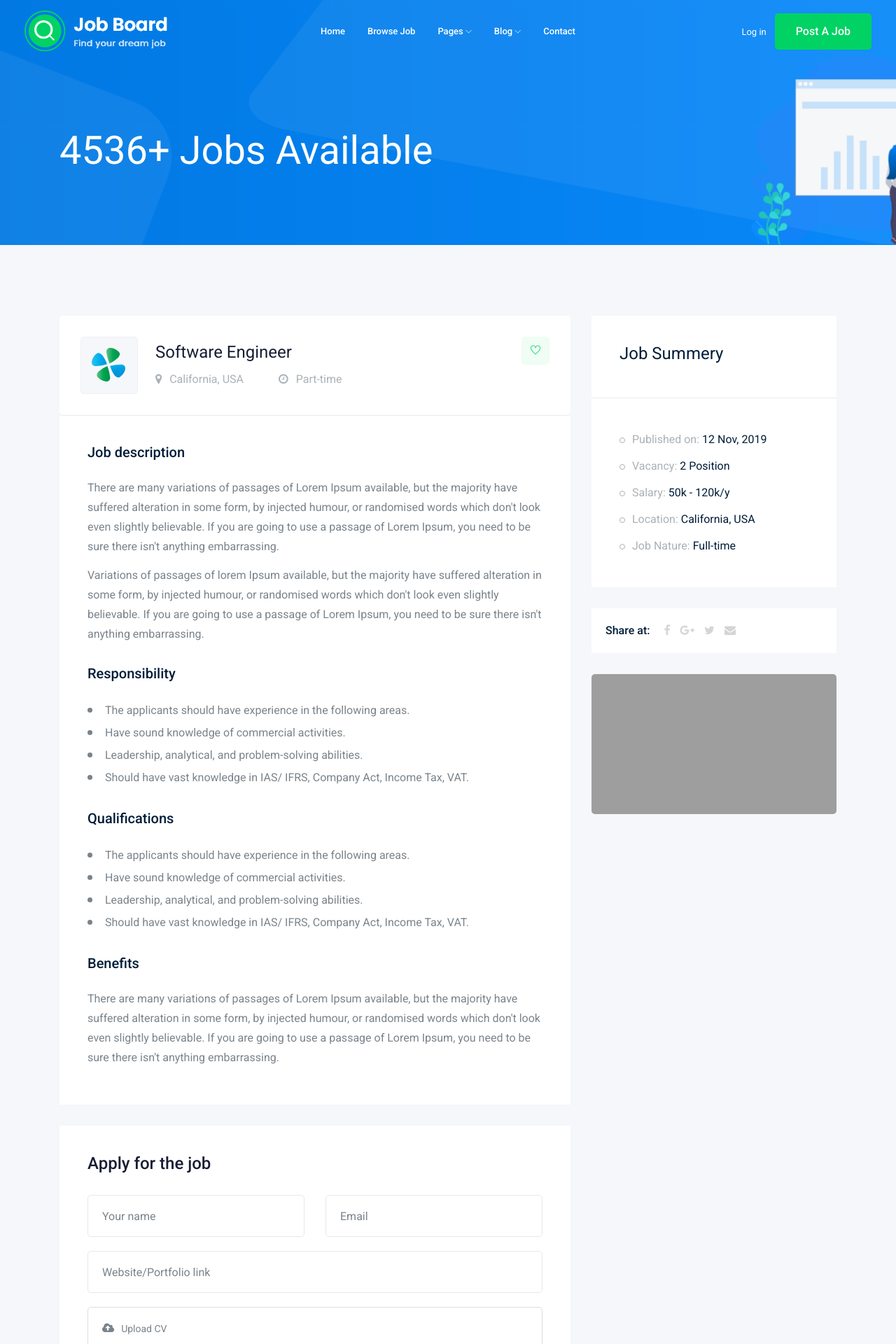
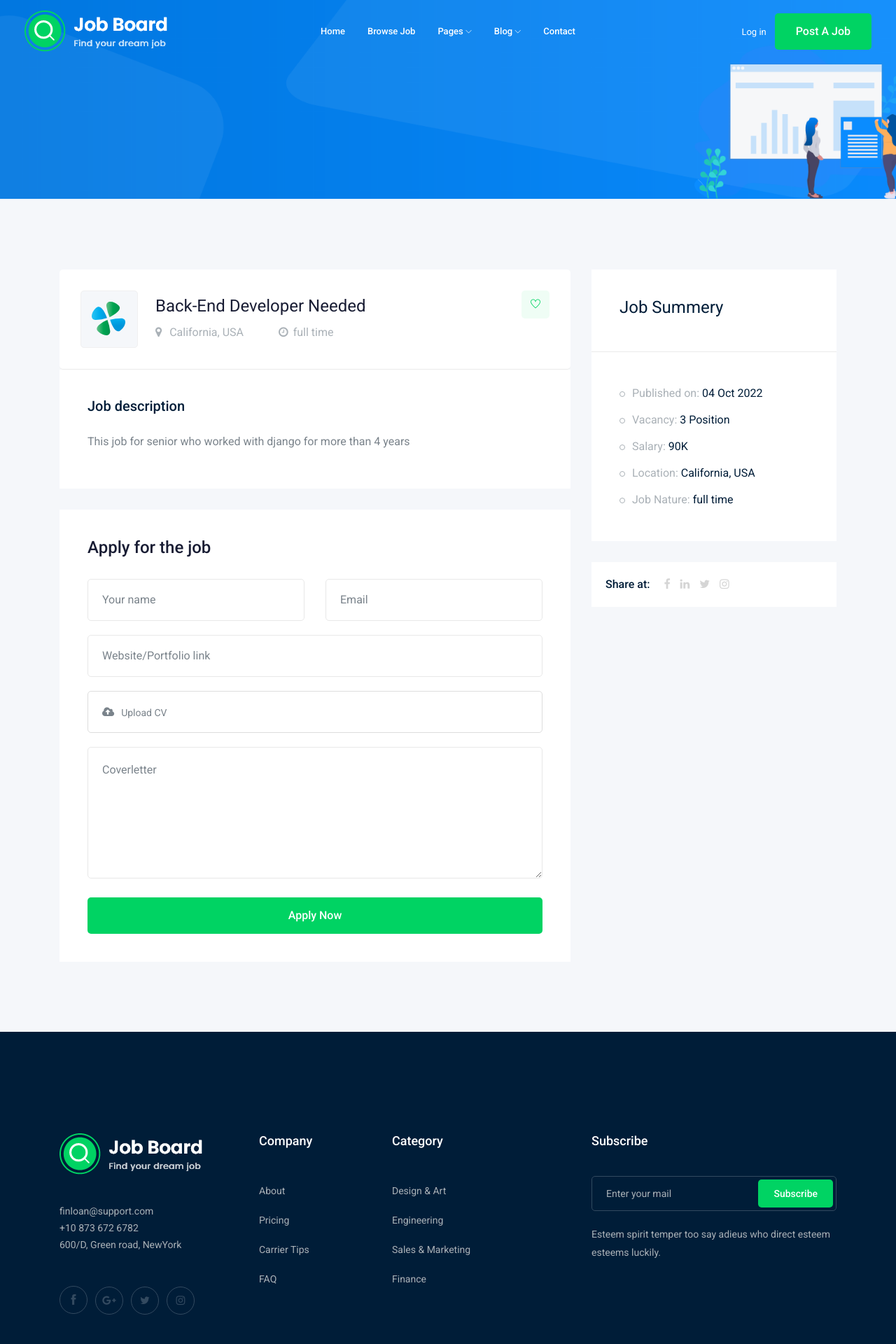
Before and after one commit to mohammdhawa/Job-Board-Django, a Django app: page /job/1/ in a window 1280 px wide. Shown: the top 1920 px of the page at 70% size. Run offline with Django 4.2, Linux system fonts and the light colour scheme; data comes from the database, SQL or seed files in the repository; a map, chart or similar area stays blank; some libraries are stand-ins or nearby versions; grey boxes are pictures that could not be loaded.

Commit message:
edit front-end

```diff
--- a/job/templates/job/job_detail.html
+++ b/job/templates/job/job_detail.html
@@ -2,6 +2,20 @@
 
 
 {% block content %}
+
+<!-- bradcam_area  -->
+<div class="bradcam_area bradcam_bg_1">
+    <div class="container">
+        <div class="row">
+            <div class="col-xl-12">
+                <div class="bradcam_text">
+                    {% comment %} <h3>4536+ Jobs Available</h3> {% endcomment %}
+                </div>
+            </div>
+        </div>
+    </div>
+</div>
+<!--/ bradcam_area  -->
 
 <div class="job_details_area">
     <div class="container">
@@ -14,13 +28,13 @@
                                 <img src="img/svg_icon/1.svg" alt="">
                             </div>
                             <div class="jobs_conetent">
-                                <a href="#"><h4>Software Engineer</h4></a>
+                                <a href="#"><h4>{{job}}</h4></a>
                                 <div class="links_locat d-flex align-items-center">
                                     <div class="location">
                                         <p> <i class="fa fa-map-marker"></i> California, USA</p>
                                     </div>
                                     <div class="location">
-                                        <p> <i class="fa fa-clock-o"></i> Part-time</p>
+                                        <p> <i class="fa fa-clock-o"></i>{{job.job_type}}</p>
                                     </div>
                                 </div>
                             </div>
@@ -35,33 +49,9 @@
                 <div class="descript_wrap white-bg">
                     <div class="single_wrap">
                         <h4>Job description</h4>
-                        <p>There are many variations of passages of Lorem Ipsum available, but the majority have suffered alteration in some form, by injected humour, or randomised words which don't look even slightly believable. If you are going to use a passage of Lorem Ipsum, you need to be sure there isn't anything embarrassing.</p>
-                        <p>Variations of passages of lorem Ipsum available, but the majority have suffered alteration in some form, by injected humour, or randomised words which don't look even slightly believable. If you are going to use a passage of Lorem Ipsum, you need to be sure there isn't anything embarrassing.</p>
+                        <p>{{job.description}}</p>
                     </div>
-                    <div class="single_wrap">
-                        <h4>Responsibility</h4>
-                        <ul>
-                            <li>The applicants should have experience in the following areas.
-                            </li>
-                            <li>Have sound knowledge of commercial activities.</li>
-                            <li>Leadership, analytical, and problem-solving abilities.</li>
-                            <li>Should have vast knowledge in IAS/ IFRS, Company Act, Income Tax, VAT.</li>
-                        </ul>
-                    </div>
-                    <div class="single_wrap">
-                        <h4>Qualifications</h4>
-                        <ul>
-                            <li>The applicants should have experience in the following areas.
-                            </li>
-                            <li>Have sound knowledge of commercial activities.</li>
-                            <li>Leadership, analytical, and problem-solving abilities.</li>
-                            <li>Should have vast knowledge in IAS/ IFRS, Company Act, Income Tax, VAT.</li>
-                        </ul>
-                    </div>
-                    <div class="single_wrap">
-                        <h4>Benefits</h4>
-                        <p>There are many variations of passages of Lorem Ipsum available, but the majority have suffered alteration in some form, by injected humour, or randomised words which don't look even slightly believable. If you are going to use a passage of Lorem Ipsum, you need to be sure there isn't anything embarrassing.</p>
-                    </div>
+
                 </div>
                 <div class="apply_job_form white-bg">
                     <h4>Apply for the job</h4>
@@ -115,11 +105,11 @@
                     </div>
                     <div class="job_content">
                         <ul>
-                            <li>Published on: <span>12 Nov, 2019</span></li>
-                            <li>Vacancy: <span>2 Position</span></li>
-                            <li>Salary: <span>50k - 120k/y</span></li>
+                            <li>Published on: <span>{{job.published_at|date:"d M Y"}}</span></li>
+                            <li>Vacancy: <span>{{job.vacancy}} Position</span></li>
+                            <li>Salary: <span>{{job.salary}}K</span></li>
                             <li>Location: <span>California, USA</span></li>
-                            <li>Job Nature: <span> Full-time</span></li>
+                            <li>Job Nature: <span>{{job.job_type}}</span></li>
                         </ul>
                     </div>
                 </div>
@@ -127,40 +117,12 @@
                     <span>Share at:</span>
                     <ul>
                         <li><a href="#"> <i class="fa fa-facebook"></i></a> </li>
-                        <li><a href="#"> <i class="fa fa-google-plus"></i></a> </li>
+                        <li><a href="#"> <i class="fa fa-linkedin"></i></a> </li>
                         <li><a href="#"> <i class="fa fa-twitter"></i></a> </li>
-                        <li><a href="#"> <i class="fa fa-envelope"></i></a> </li>
+                        <li><a href="#"> <i class="fa fa-instagram"></i></a> </li>
                     </ul>
                 </div>
-                <div class="job_location_wrap">
-                    <div class="job_lok_inner">
-                        <div id="map" style="height: 200px;"></div>
-                        <script>
-                          function initMap() {
-                            var uluru = {lat: -25.363, lng: 131.044};
-                            var grayStyles = [
-                              {
-                                featureType: "all",
-                                stylers: [
-                                  { saturation: -90 },
-                                  { lightness: 50 }
-                                ]
-                              },
-                              {elementType: 'labels.text.fill', stylers: [{color: '#ccdee9'}]}
-                            ];
-                            var map = new google.maps.Map(document.getElementById('map'), {
-                              center: {lat: -31.197, lng: 150.744},
-                              zoom: 9,
-                              styles: grayStyles,
-                              scrollwheel:  false
-                            });
-                          }
 
-                        </script>
-                        <script src="https://maps.googleapis.com/maps/api/js?key=AIzaSyDpfS1oRGreGSBU5HHjMmQ3o5NLw7VdJ6I&callback=initMap"></script>
-
-                      </div>
-                </div>
             </div>
         </div>
     </div>
--- a/job/urls.py
+++ b/job/urls.py
@@ -1,7 +1,9 @@
 from django.urls import path
 from . import views
 
+app_name = 'jobs'
+
 urlpatterns = [
-    path('', views.job_list, name='job_list'),
+    path('', views.job_list, name="job_list"),
     path('<str:id>/', views.job_detail, name='job_detail'),
 ]
--- a/job/views.py
+++ b/job/views.py
@@ -3,9 +3,9 @@ from .models import Job
 
 # Create your views here.
 def job_list(request):
-    job_list = Job.objects.all()
+    jobs = Job.objects.all()
 
-    context = {'job_list': job_list}
+    context = {'jobs': jobs}
     return render(request, 'job/job_list.html', context)
 
 
--- a/project/urls.py
+++ b/project/urls.py
@@ -20,8 +20,8 @@ from django.conf.urls.static import static
 
 urlpatterns = [
     path('admin/', admin.site.urls),
-    path('job/', include('job.urls')),
+    path('job/', include('job.urls', namespace='jobs')),
 ]
 
 urlpatterns += static(settings.STATIC_URL, document_root=settings.STATIC_ROOT)
-urlpatterns += static(settings.STATIC_URL, document_root=settings.STATIC_ROOT)
+urlpatterns += static(settings.MEDIA_URL, document_root=settings.MEDIA_ROOT)
--- a/templates/base.html
+++ b/templates/base.html
@@ -46,7 +46,7 @@
                         <div class="row align-items-center">
                             <div class="col-xl-3 col-lg-2">
                                 <div class="logo">
-                                    <a href="{% url 'job_list' %}">
+                                    <a href="{% url 'jobs:job_list' %}">
                                         <img src="{% static 'img/logo.png' %}" alt="">
                                     </a>
                                 </div>
@@ -96,20 +96,6 @@
         </div>
     </header>
     <!-- header-end -->
-
-    <!-- bradcam_area  -->
-    <div class="bradcam_area bradcam_bg_1">
-        <div class="container">
-            <div class="row">
-                <div class="col-xl-12">
-                    <div class="bradcam_text">
-                        <h3>4536+ Jobs Available</h3>
-                    </div>
-                </div>
-            </div>
-        </div>
-    </div>
-    <!--/ bradcam_area  -->
 
 
     {% block content %}
```
Also changed, not shown: job/templates/job/job_list.html (+27 -42 lines).
